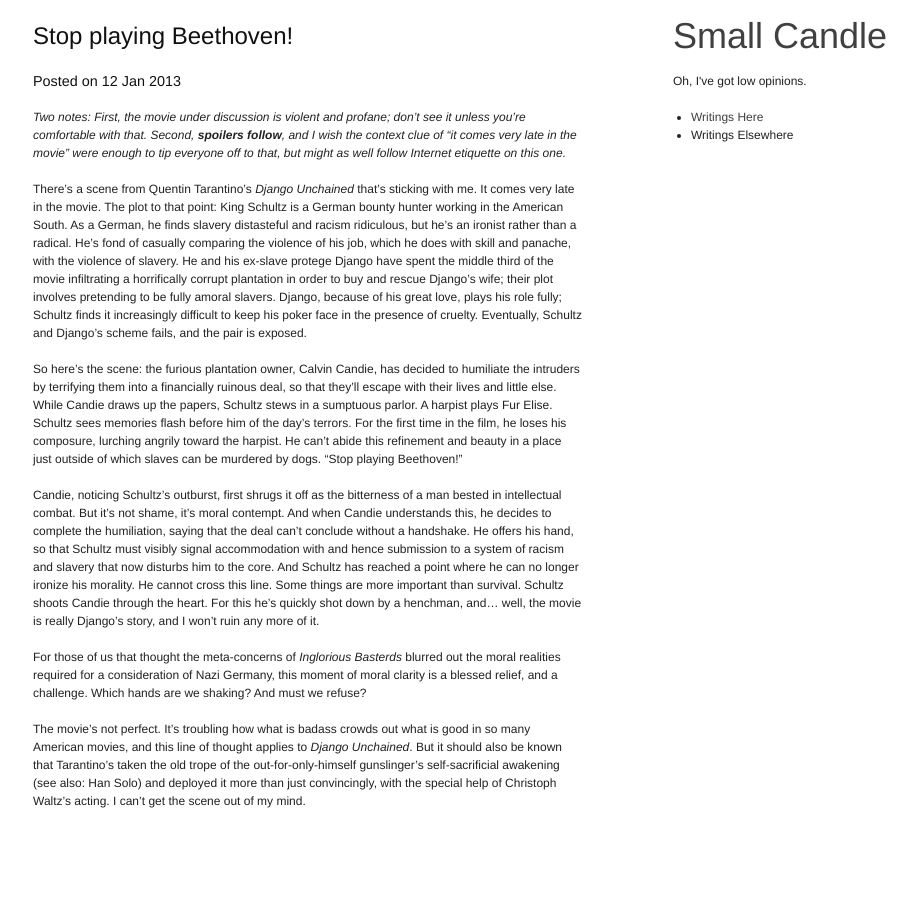
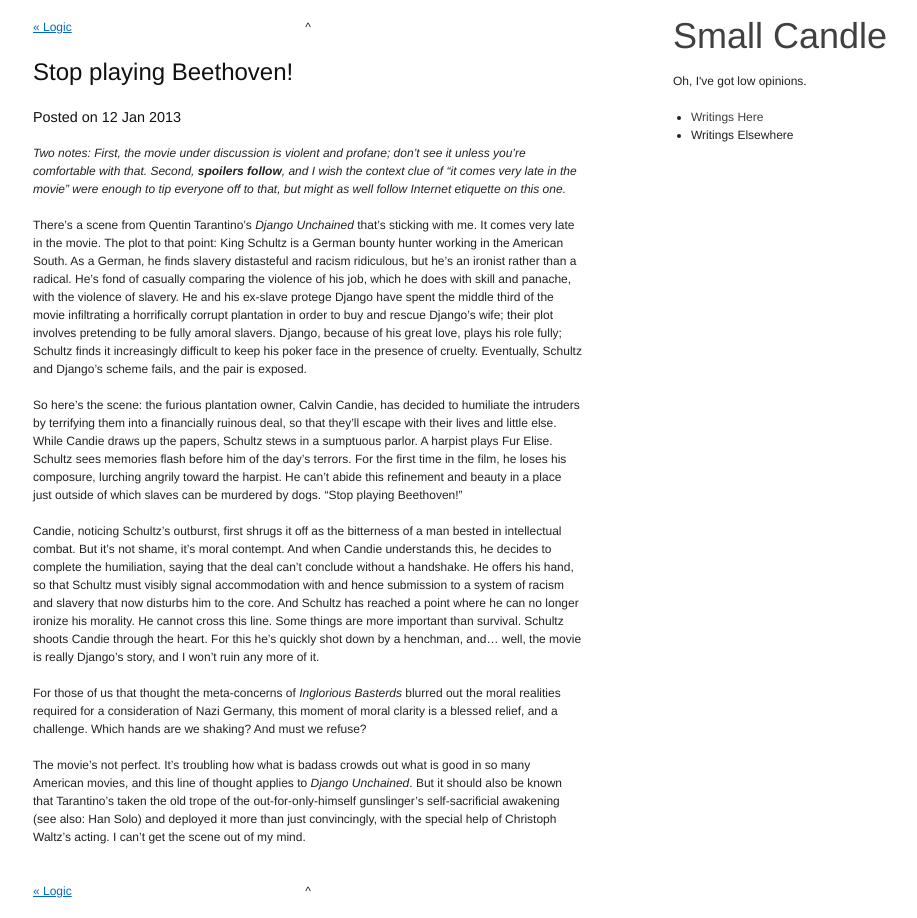
Before and after one commit to williamrandolph/williamrandolph.github.com, a Jekyll site: the page built from _posts/2013-01-12-test2.md, in a window 1280 px wide. Shown: the whole page, without its empty margins (212-1129 px from the left). Built offline with Jekyll 4.4.1, drawn with Linux system fonts in a browser that asks for light colours; Markdown is read by kramdown in place of the engine named in the settings.

Commit message:
Adding post-to-post navigation

```diff
--- a/_config.yml
+++ b/_config.yml
@@ -13,7 +13,7 @@
 lsi:         false
 pygments:    false
 markdown:    maruku
-permalink:   /:categories/:year/:month/:title.htm
+permalink:   /:categories/:year/:month/:title.html
 
 maruku:
   use_tex:    false
--- a/_layouts/post.html
+++ b/_layouts/post.html
@@ -21,11 +21,43 @@
   <body>
     <div class="container">
         <div class="prepend-2 span-14 append-2">
+            <div id="page-navigation" class="prepend-top append-bottom span-14 last">
+                    <div class="span-5">
+                        {% if page.previous.url %}
+                            <a href="{{page.previous.url}}" title="Previous Post: {{page.previous.title}}">&laquo; {{page.previous.title}}</a>
+                        {% endif %}
+                        &nbsp;
+                    </div>
+                    <div class="span-4" style="text-align:center">^</div>
+                    <div class="span-5 last" style="text-align:right">
+                        &nbsp;
+                        {% if page.next.url %}
+                            <a href="{{page.next.url}}" title="next Post: {{page.next.title}}">{{page.next.title}} &raquo; </a>
+                        {% endif %}
+                    </div>
+            </div>
+
             <div class="prepend-top"><h2>{{ page.title }}</h2></div>
             <h4>
                 Posted on {{ page.date | date_to_string }}
             </h4>
             {{ content }}
+
+            <div id="page-navigation" class="prepend-top append-bottom span-14 last">
+                    <div class="span-5">
+                        {% if page.previous.url %}
+                            <a href="{{page.previous.url}}" title="Previous Post: {{page.previous.title}}">&laquo; {{page.previous.title}}</a>
+                        {% endif %}
+                        &nbsp;
+                    </div>
+                    <div class="span-4" style="text-align:center">^</div>
+                    <div class="span-5 last" style="text-align:right">
+                        &nbsp;
+                        {% if page.next.url %}
+                            <a href="{{page.next.url}}" title="next Post: {{page.next.title}}">{{page.next.title}} &raquo; </a>
+                        {% endif %}
+                    </div>
+            </div>
         </div>
         <div class="span-6 last">
             {% include sidebar.html %}
```
